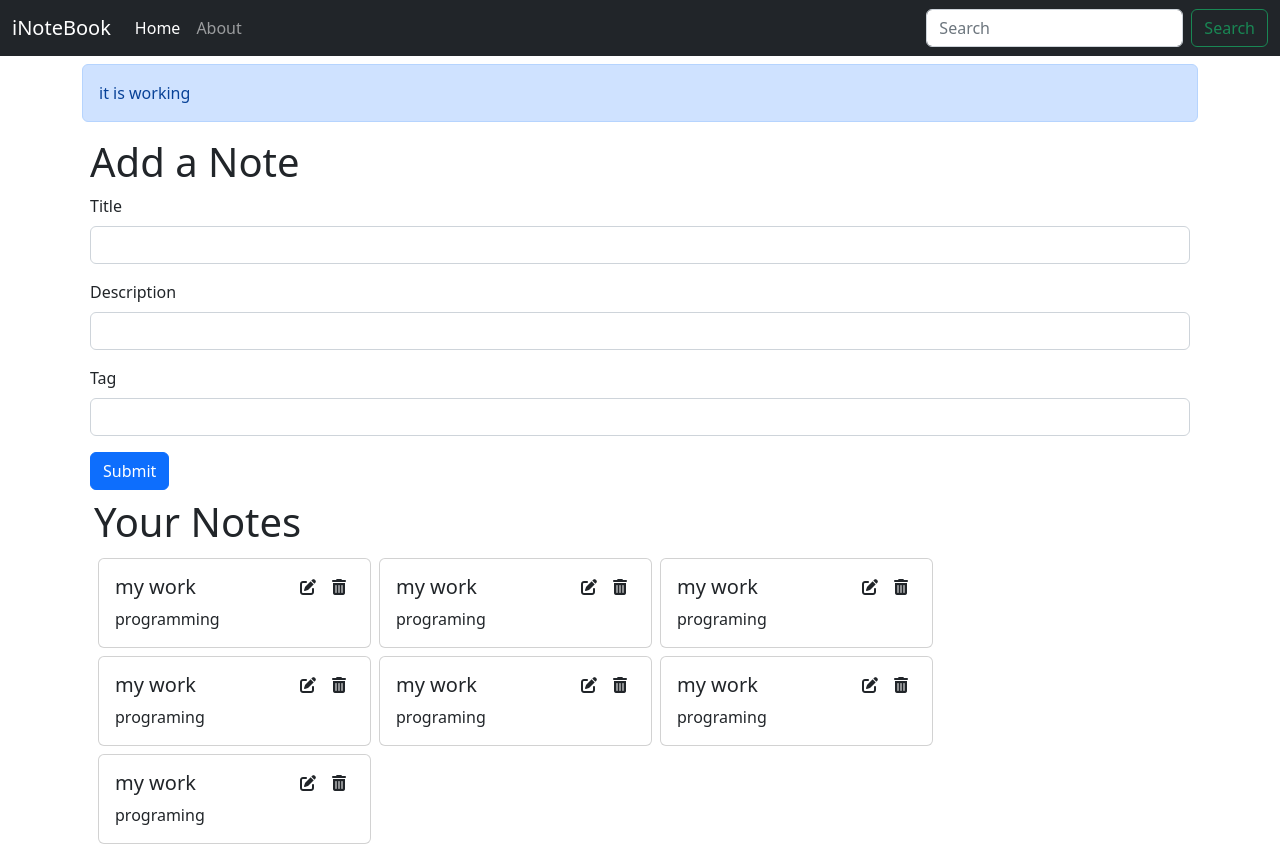
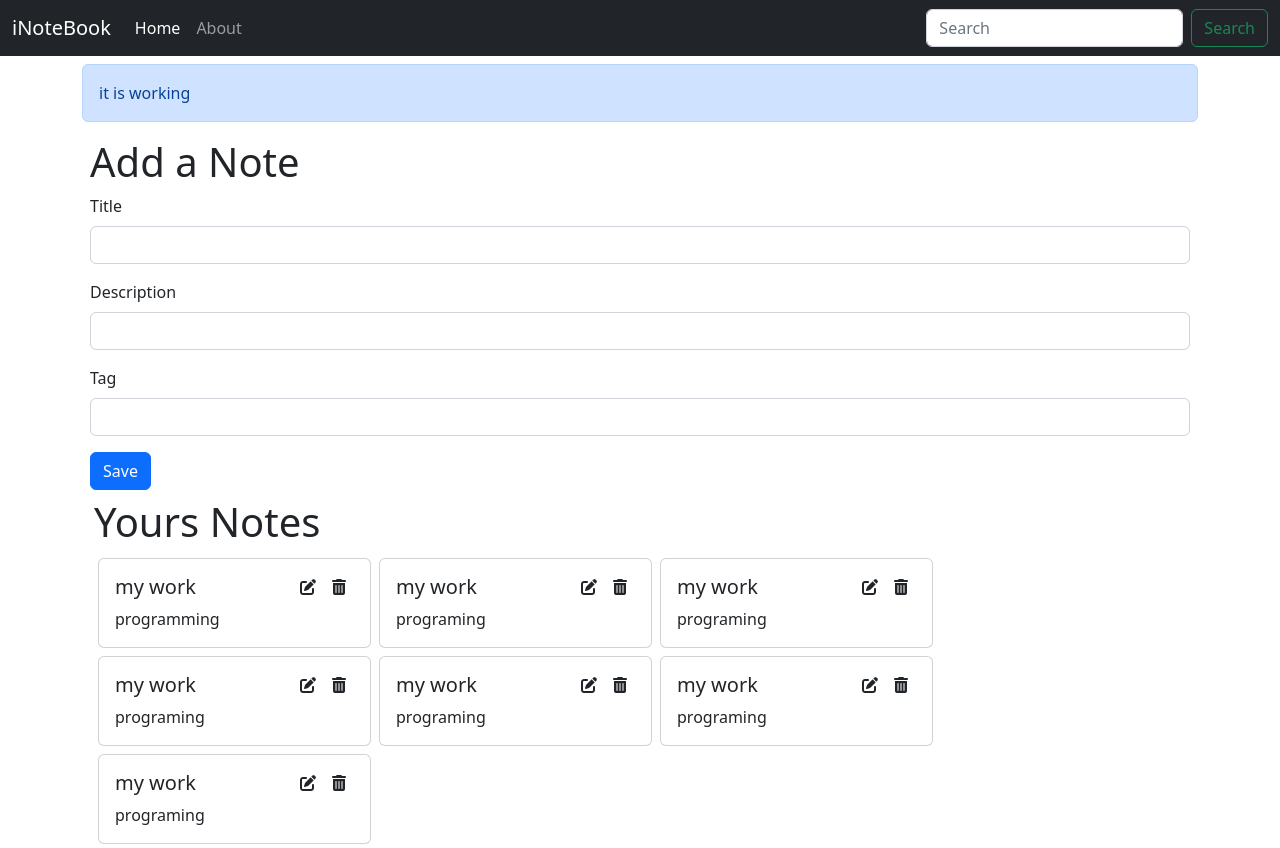
Before and after one commit to pradeep2165/iNoteBook, a React (Create React App) app: page /home in a window 1280 px wide. Built offline with nearby package versions, Linux system fonts and the light colour scheme.

Commit message:
client site add note api working fine

```diff
--- /dev/null
+++ b/src/component/AddNote.js
@@ -0,0 +1,49 @@
+import React, { useContext, useState } from "react";
+import noteContext from "../context/note/noteContext";
+
+export default function AddNote() {
+    const context = useContext(noteContext);
+    const { addNote } = context;
+    const [note, setNote] = useState({
+        title: "",
+        description: "",
+        tag: ""
+    })
+    const handelClick = (e) => {
+        e.preventDefault();
+        addNote(note.title, note.description, note.tag);
+    }
+    const onChange = (e) => {
+        e.preventDefault();
+        setNote({ ...note, [e.target.name]: e.target.value });
+
+    }
+    return (
+        <div className="mt-4 m-2">
+            <h1>Add a Note</h1>
+            <form>
+                <div className="mb-3">
+                    <label htmlFor="text" className="form-label">
+                        Title
+                    </label>
+                    <input type="text" className="form-control" name="title" onChange={onChange} />
+                </div>
+                <div className="mb-3">
+                    <label htmlFor="description" className="form-label">
+                        Description
+                    </label>
+                    <input type="text" className="form-control" name="description" onChange={onChange} />
+                </div>
+                <div className="mb-3">
+                    <label htmlFor="tag" className="form-label">
+                        Tag
+                    </label>
+                    <input type="text" className="form-control" name="tag" onChange={onChange} />
+                </div>
+                <button onClick={handelClick} className="btn btn-primary">
+                    Save
+                </button>
+            </form>
+        </div>
+    );
+}
--- a/src/component/Alert.js
+++ b/src/component/Alert.js
@@ -3,7 +3,7 @@ import React from 'react'
 export default function Alert(props) {
     return (
         <div className='container my-2' style={{ height: "50px" }}>
-            <div class="alert alert-primary" role="alert">
+            <div className="alert alert-primary" role="alert">
                 {props.message}
             </div>
         </div>
--- a/src/component/Home.js
+++ b/src/component/Home.js
@@ -1,30 +1,11 @@
 import React from "react";
 import Notes from "./Notes";
-
 
 export default function Home() {
 
   return (
     <div className="container ">
-      <div className="mt-4 m-2">
-        <h1>Add a Note</h1>
-        <form>
-          <div className="mb-3">
-            <label htmlFor="text" className="form-label">Title</label>
-            <input type="text" className="form-control" />
 
-          </div>
-          <div className="mb-3">
-            <label htmlFor="description" className="form-label">Description</label>
-            <input type="text" className="form-control" />
-          </div>
-          <div className="mb-3">
-            <label htmlFor="tag" className="form-label">Tag</label>
-            <input type="text" className="form-control" />
-          </div>
-          <button type="submit" className="btn btn-primary">Submit</button>
-        </form>
-      </div>
       <Notes />
     </div>
 
--- a/src/component/NoteItem.js
+++ b/src/component/NoteItem.js
@@ -3,11 +3,11 @@ import React from "react";
 export default function NoteItem(props) {
     return (
         <div className="container">
-            <h1>Your Notes</h1>
+            <h1>Yours Notes</h1>
             <div className="d-flex flex-wrap">
                 {props.notes.map((note) => {
                     return (
-                        <div key={note._id} className="card col-md-3 m-1 col-12">
+                        <div className="card col-md-3 m-1 col-12">
                             <div className="card-body">
                                 <div className="d-flex justify-content-between">
                                     <div>
@@ -22,7 +22,8 @@ export default function NoteItem(props) {
                             </div>
                         </div>
                     );
-                })}
+                }
+                )}
             </div>
         </div>
     );
--- a/src/component/Notes.js
+++ b/src/component/Notes.js
@@ -1,13 +1,17 @@
 import React, { useContext } from 'react'
 import noteContext from '../context/note/noteContext';
+import AddNote from './AddNote';
 import NoteItem from './NoteItem';
 
 export default function Notes() {
     const context = useContext(noteContext);
-    const { notes, setNotes } = context;
+    const { notes } = context;
+
     return (
+        <>
+            <AddNote />
+            <NoteItem notes={notes} />
 
-        <NoteItem notes={notes} />
-
+        </>
     )
 }
--- a/src/context/note/NoteState.js
+++ b/src/context/note/NoteState.js
@@ -1,82 +1,93 @@
 import { useState } from "react";
 import NoteContext from "./noteContext";
-
-
 
 const NoteState = (props) => {
     const notesInitial = [
         {
-            "_id": "62905150bcede09f05109f88",
+            _id: "62905150bcede09f05109f88",
+            user: "628f25ff4b6949847504ec96",
+            title: "my work",
+            description: "programming",
+            tag: "personal",
+            date: "2022-05-27T04:19:28.246Z",
+            __v: 0,
+        },
+        {
+            _id: "629053de7dd8ec1893dfb0a3",
+            user: "628f25ff4b6949847504ec96",
+            title: "my work",
+            description: "programing",
+            tag: "personal",
+            date: "2022-05-27T04:30:22.408Z",
+            __v: 0,
+        },
+        {
+            _id: "6290563cc6a888ce243ae271",
+            user: "628f25ff4b6949847504ec96",
+            title: "my work",
+            description: "programing",
+            tag: "personal",
+            date: "2022-05-27T04:40:28.402Z",
+            __v: 0,
+        },
+        {
+            _id: "6290563dc6a888ce243ae273",
+            user: "628f25ff4b6949847504ec96",
+            title: "my work",
+            description: "programing",
+            tag: "personal",
+            date: "2022-05-27T04:40:29.488Z",
+            __v: 0,
+        },
+        {
+            _id: "6290563ec6a888ce243ae275",
+            user: "628f25ff4b6949847504ec96",
+            title: "my work",
+            description: "programing",
+            tag: "personal",
+            date: "2022-05-27T04:40:30.301Z",
+            __v: 0,
+        },
+        {
+            _id: "6290563ec6a888ce243ae277",
+            user: "628f25ff4b6949847504ec96",
+            title: "my work",
+            description: "programing",
+            tag: "personal",
+            date: "2022-05-27T04:40:30.984Z",
+            __v: 0,
+        },
+        {
+            _id: "6290563fc6a888ce243ae279",
+            user: "628f25ff4b6949847504ec96",
+            title: "my work",
+            description: "programing",
+            tag: "personal",
+            date: "2022-05-27T04:40:31.735Z",
+            __v: 0,
+        },
+    ];
+    const [notes, setNotes] = useState(notesInitial);
+
+    //add note
+    const addNote = (title, description, tag) => {
+        const note = {
+            "_id": "62905150bcedef05109f88",
             "user": "628f25ff4b6949847504ec96",
-            "title": "my work",
-            "description": "programming",
-            "tag": "personal",
+            "title": title,
+            "description": description,
+            "tag": tag,
             "date": "2022-05-27T04:19:28.246Z",
             "__v": 0
-        },
-        {
-            "_id": "629053de7dd8ec1893dfb0a3",
-            "user": "628f25ff4b6949847504ec96",
-            "title": "my work",
-            "description": "programing",
-            "tag": "personal",
-            "date": "2022-05-27T04:30:22.408Z",
-            "__v": 0
-        },
-        {
-            "_id": "6290563cc6a888ce243ae271",
-            "user": "628f25ff4b6949847504ec96",
-            "title": "my work",
-            "description": "programing",
-            "tag": "personal",
-            "date": "2022-05-27T04:40:28.402Z",
-            "__v": 0
-        },
-        {
-            "_id": "6290563dc6a888ce243ae273",
-            "user": "628f25ff4b6949847504ec96",
-            "title": "my work",
-            "description": "programing",
-            "tag": "personal",
-            "date": "2022-05-27T04:40:29.488Z",
-            "__v": 0
-        },
-        {
-            "_id": "6290563ec6a888ce243ae275",
-            "user": "628f25ff4b6949847504ec96",
-            "title": "my work",
-            "description": "programing",
-            "tag": "personal",
-            "date": "2022-05-27T04:40:30.301Z",
-            "__v": 0
-        },
-        {
-            "_id": "6290563ec6a888ce243ae277",
-            "user": "628f25ff4b6949847504ec96",
-            "title": "my work",
-            "description": "programing",
-            "tag": "personal",
-            "date": "2022-05-27T04:40:30.984Z",
-            "__v": 0
-        },
-        {
-            "_id": "6290563fc6a888ce243ae279",
-            "user": "628f25ff4b6949847504ec96",
-            "title": "my work",
-            "description": "programing",
-            "tag": "personal",
-            "date": "2022-05-27T04:40:31.735Z",
-            "__v": 0
         }
-    ]
-    const [notes, setNotes] = useState(notesInitial);
-
-
-    return (
-        <NoteContext.Provider value={{ notes, setNotes }}>
-            {props.children}
-        </NoteContext.Provider>
-    )
-
-}
+        setNotes(notes.concat(note));
+    };
+    // //delete note
+    const deleteNote = (e) => {
+        console.log("hello delete" + e);
+    };
+    // //edit note
+    const editNote = () => { };
+    return <NoteContext.Provider value={{ notes, addNote, deleteNote, editNote }}>{props.children}</NoteContext.Provider>;
+};
 export default NoteState;
```
